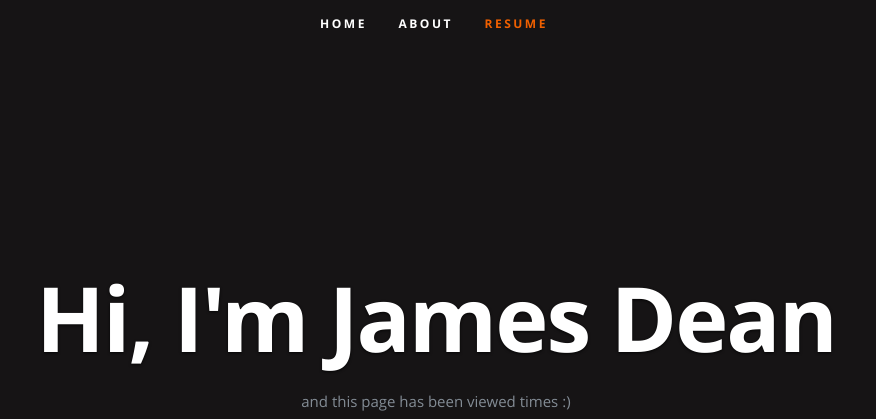
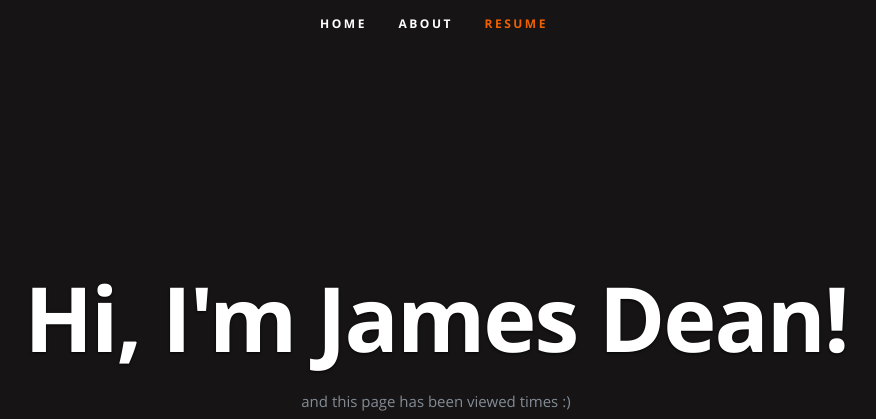
Before and after one commit to drumforgod82/azure-resume, a plain HTML site: page frontend/index.html in a window 1280 px wide. Shown: the top 419 px of the page, without its empty margins (206-1082 px from the left). Drawn offline with nearby package versions, Linux system fonts and the light colour scheme; no server answers.

Commit message:
updated index.html

```diff
--- a/frontend/index.html
+++ b/frontend/index.html
@@ -54,7 +54,7 @@
 
       <div class="row banner">
          <div class="banner-text">
-            <h1 class="responsive-headline">Hi, I'm James Dean</h1>
+            <h1 class="responsive-headline">Hi, I'm James Dean!</h1>
 
             <p>and this page has been viewed <a id="counter"></a> times :) </p>
             <ul class="social">
```
